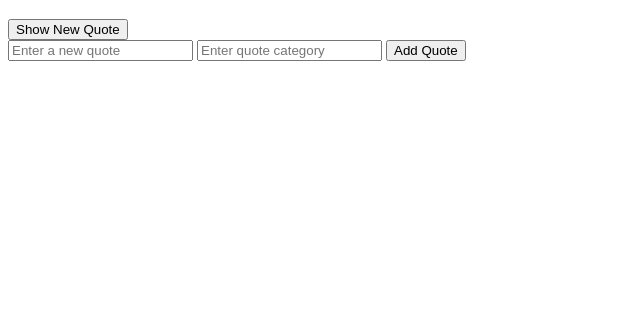
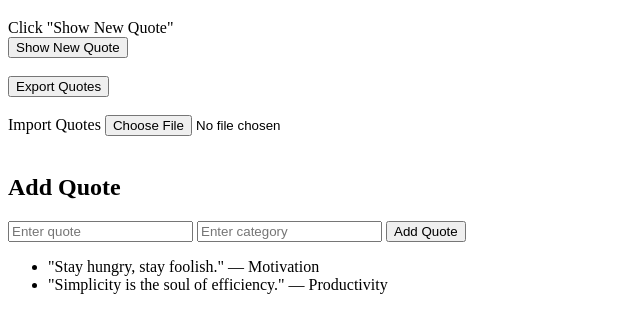
Before and after one commit to Choaibelkaouri/alx_fe_javascript, a plain HTML site: page dom-manipulation/index.html in a window 1280 px wide. Shown: the part 61-394 px from the top of the page, without its empty margins (0-640 px from the left). Drawn offline with Linux system fonts and the light colour scheme.

Commit message:
Update index.html

```diff
--- a/dom-manipulation/index.html
+++ b/dom-manipulation/index.html
@@ -6,17 +6,33 @@
   <title>Dynamic Quote Generator</title>
 </head>
 <body>
+
   <h1>Dynamic Quote Generator</h1>
 
-  <div id="quoteDisplay"></div>
-  <button id="newQuote">Show New Quote</button>
+  <div id="quoteDisplay">Click "Show New Quote"</div>
+  <button id="newQuote" onclick="displayRandomQuote()">Show New Quote</button>
 
-  <!-- حقول إضافة الاقتباس -->
-  <div>
-    <input id="newQuoteText" type="text" placeholder="Enter a new quote" />
-    <input id="newQuoteCategory" type="text" placeholder="Enter quote category" />
-    <button onclick="addQuote()">Add Quote</button>
-  </div>
+  <br><br>
+
+  <!-- Export Quotes Button (REQUIRED BY CHECKER) -->
+  <button onclick="exportToJsonFile()">Export Quotes</button>
+
+  <br><br>
+
+  <!-- Import Quotes File Input (REQUIRED BY CHECKER) -->
+  <label>
+    Import Quotes
+    <input type="file" id="importFile" accept=".json" onchange="importFromJsonFile(event)">
+  </label>
+
+  <br><br>
+
+  <h2>Add Quote</h2>
+  <input id="newQuoteText" type="text" placeholder="Enter quote">
+  <input id="newQuoteCategory" type="text" placeholder="Enter category">
+  <button onclick="addQuote()">Add Quote</button>
+
+  <ul id="quotesList"></ul>
 
   <script src="script.js"></script>
 </body>
```
